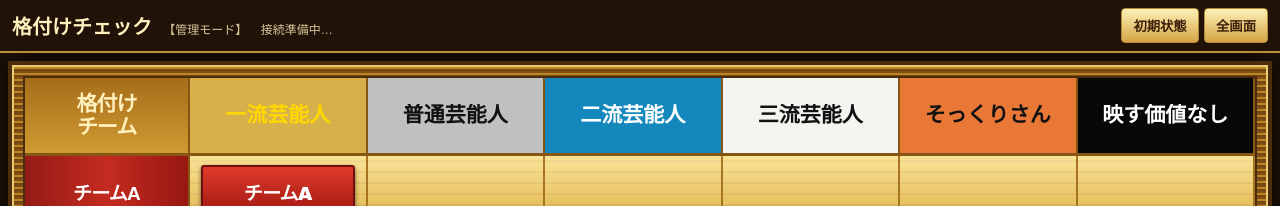
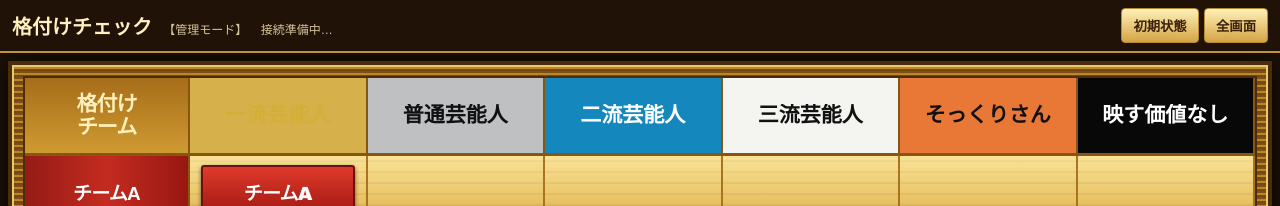
Before and after one commit to takemoto1117-svg/kakuzuke1, a plain HTML site: page index.html in a window 1280 px wide. Shown: the top 206 px of the page. Drawn offline with Linux system fonts and the light colour scheme; no server answers.

Commit message:
Update index.html

```diff
--- a/index.html
+++ b/index.html
@@ -214,7 +214,7 @@ button:hover {
 
   background: #d6b04b;
 
-  color: #ffd700;
+  color: #d4af37;
 
   text-shadow:
     -1px -1px 0 #5a3a00,
```
